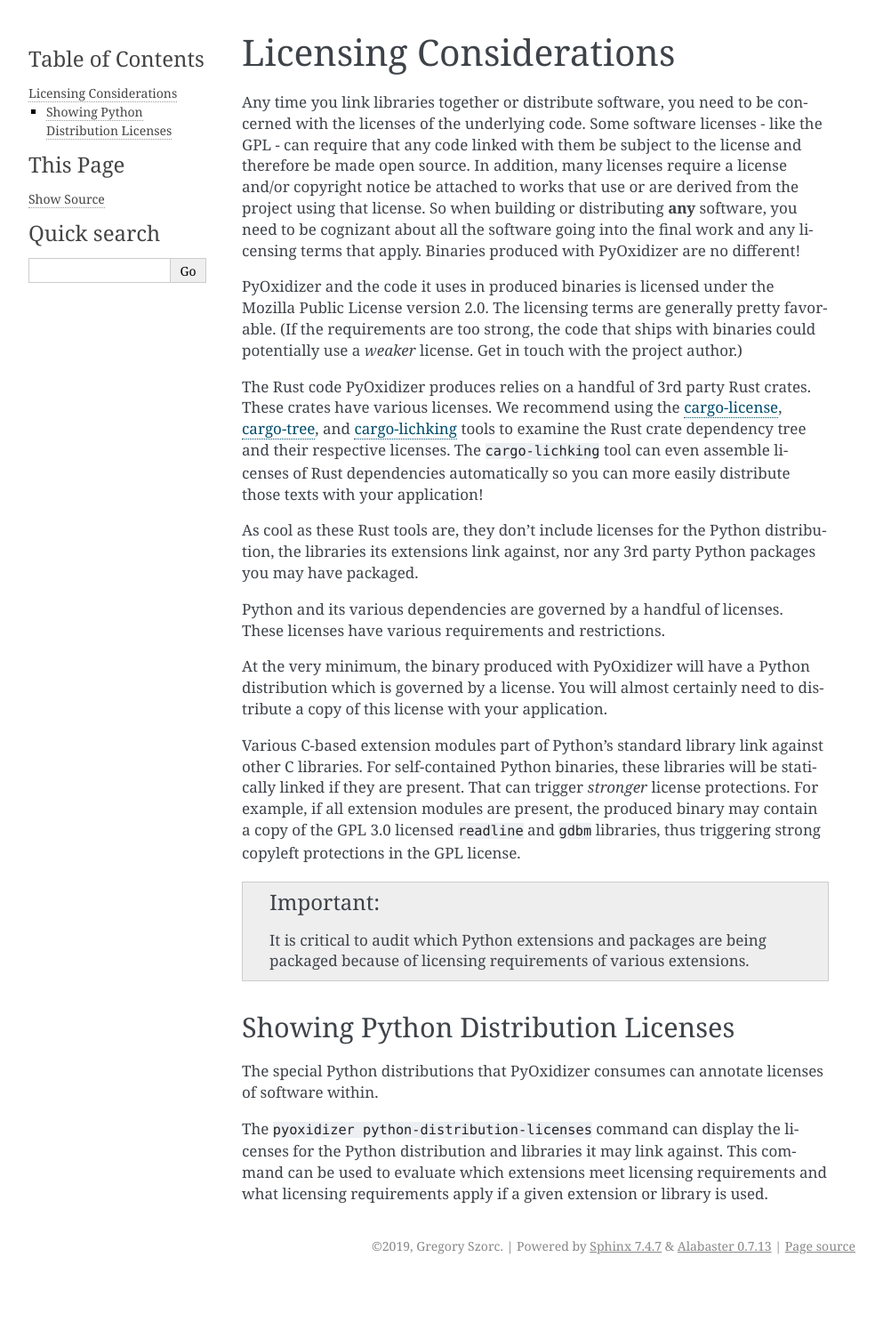
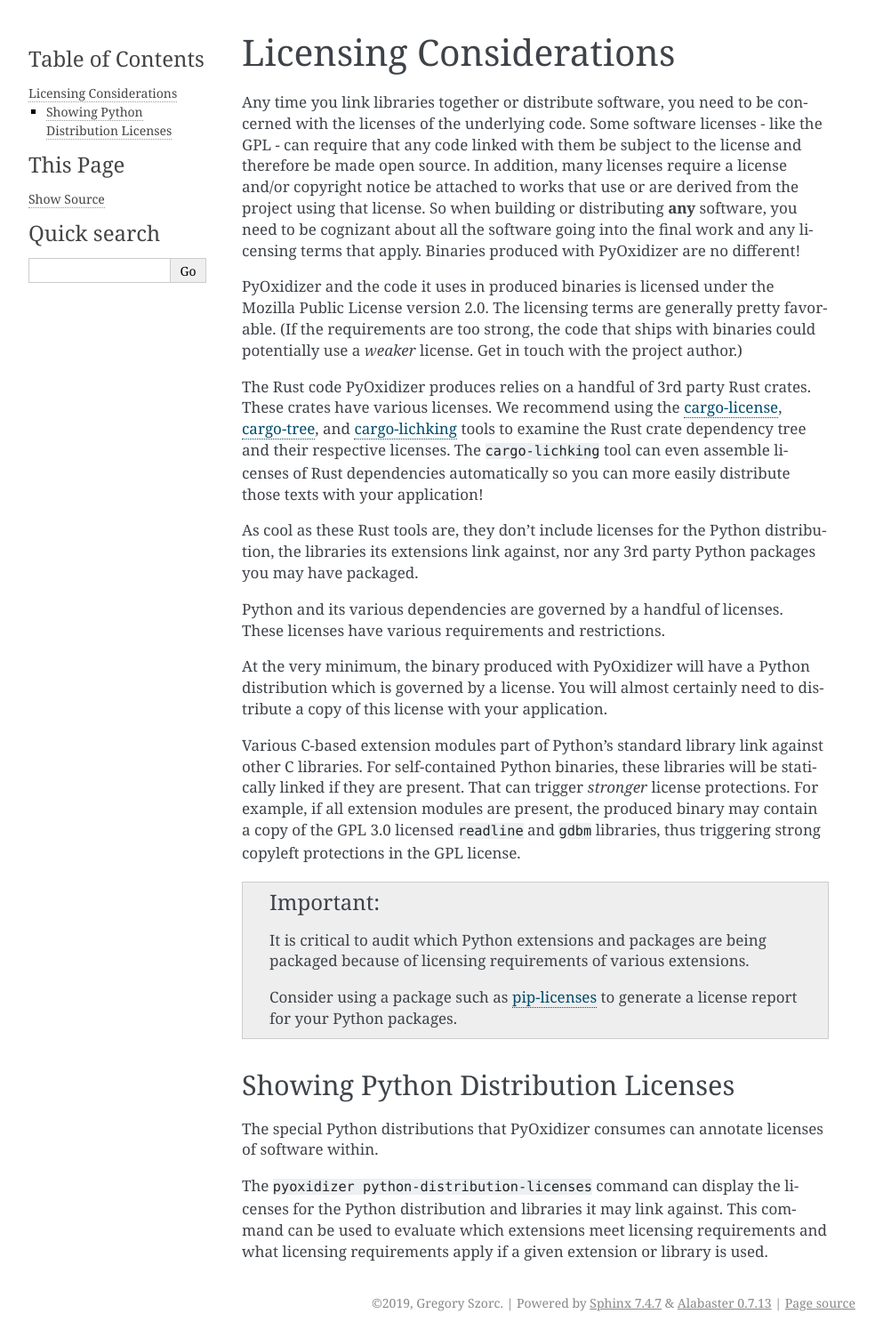
Before and after one commit to indygreg/PyOxidizer, a Sphinx documentation site: the page built from docs/packaging_licensing.rst, in a window 1280 px wide. Shown: the whole page at 89% size, without its empty margins (148-1141 px from the left). Built offline with Sphinx 7.4.7, drawn with Linux system fonts in a browser that asks for light colours; the version number is read from the project's files by our own code; before the commit the page ends 1440 px from its top, so only the background shows below that.

Commit message:
docs: add recommendation to use pip-licenses

```diff
--- a/docs/packaging_licensing.rst
+++ b/docs/packaging_licensing.rst
@@ -54,6 +54,10 @@
    It is critical to audit which Python extensions and packages are being
    packaged because of licensing requirements of various extensions.
 
+   Consider using a package such as
+   `pip-licenses <https://github.com/raimon49/pip-licenses>`_ to
+   generate a license report for your Python packages.
+
 Showing Python Distribution Licenses
 ------------------------------------
 
```
